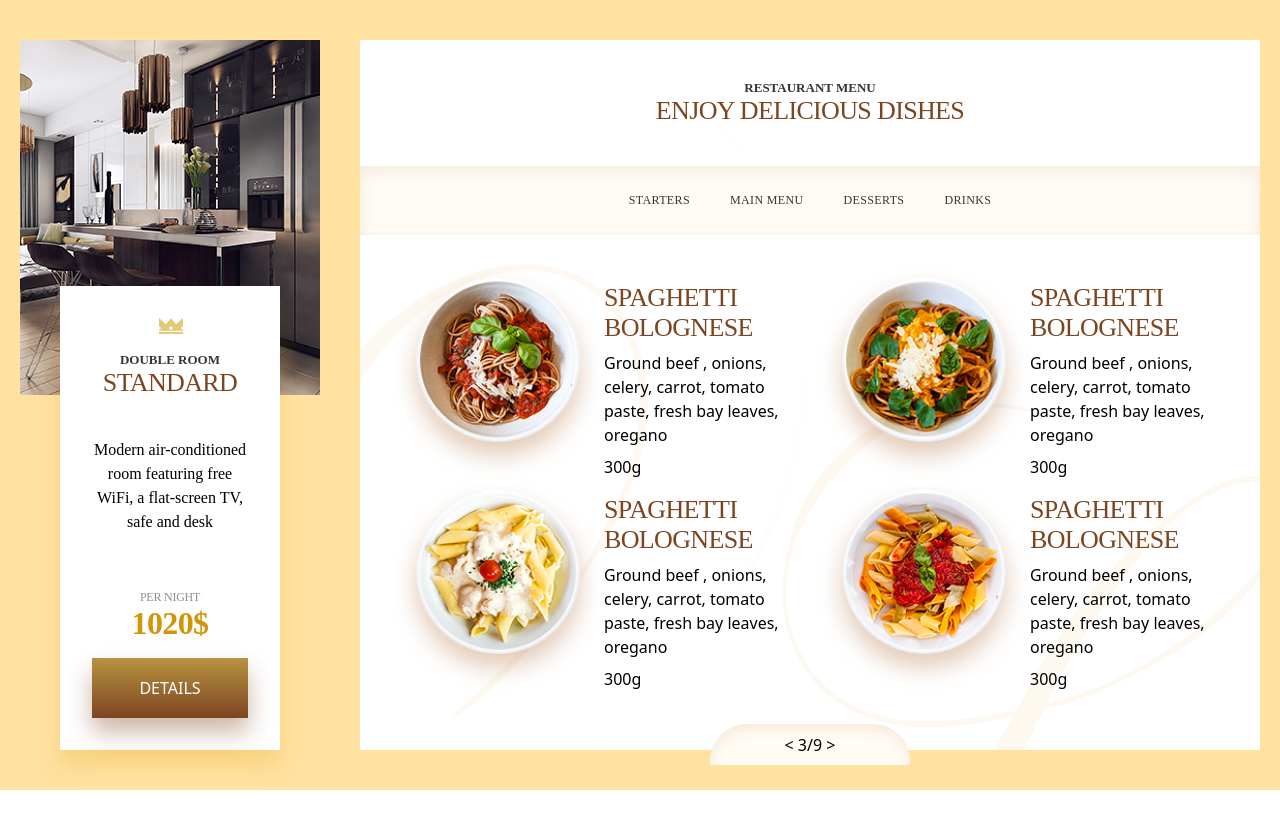
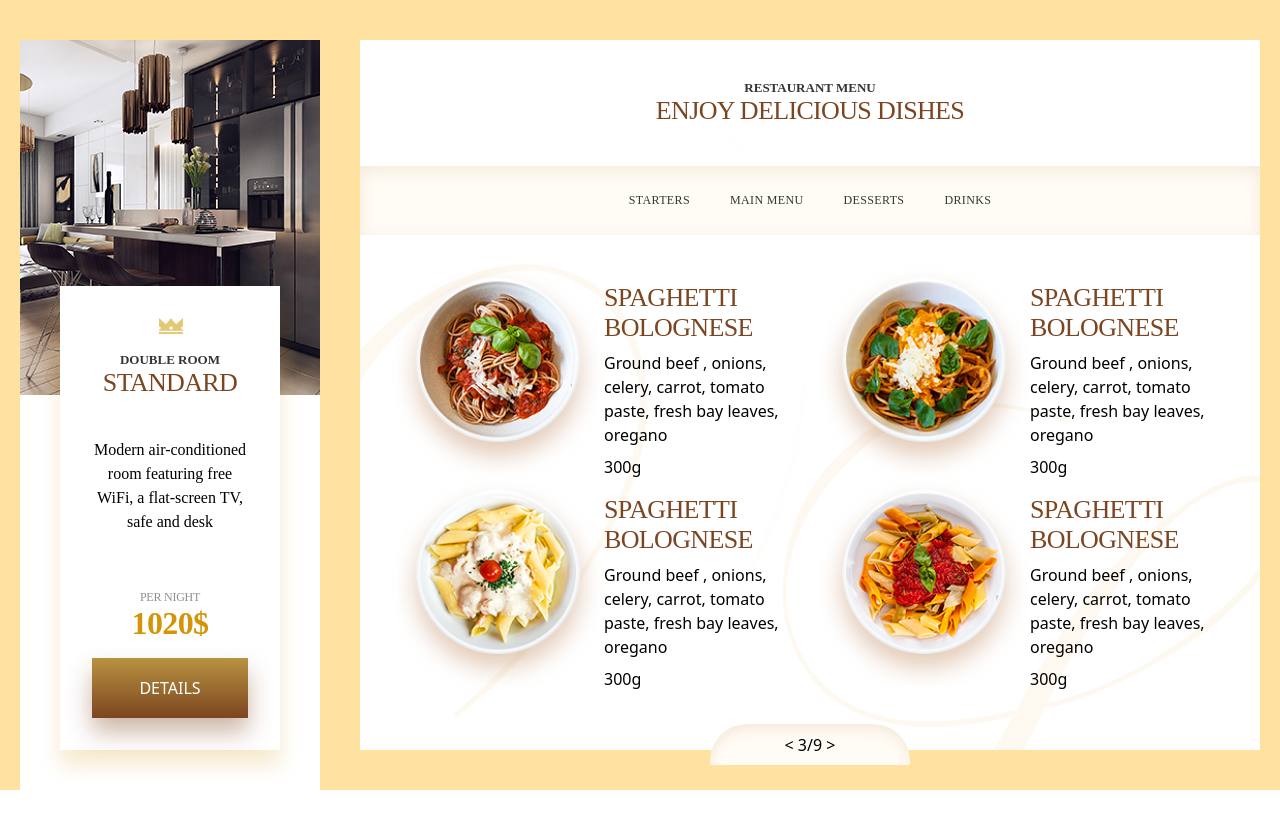
Before and after one commit to bensuz/Crossover_2, a React (Vite) app: page / in a window 1280 px wide. Built offline with nearby package versions, Linux system fonts and the light colour scheme.

Commit message:
bg-white to bottom sidebar

```diff
--- a/src/components/section2/Section2.jsx
+++ b/src/components/section2/Section2.jsx
@@ -11,7 +11,7 @@ function Section2() {
     <div className="flex gap-10 h-[790px] max-w-[1240px] py-10 mx-auto bg-[#ffe2a0]">
       <div className="w-1/4">
         <div className="h-1/2 bg-[url('components/section2/assets/Layer_832.png')] bg-cover bg-no-repeat"></div>
-        <div className=" relative h-[395px]">
+        <div className=" relative h-[395px] bg-white">
           <div className="flex flex-col m-10 p-4 bg-white shadow-[0_15px_20px_rgba(217,149,0,0.2)] text-center absolute bottom-0">
             <div>
               <img className="m-auto pt-4" src={crone} alt="" />
```
